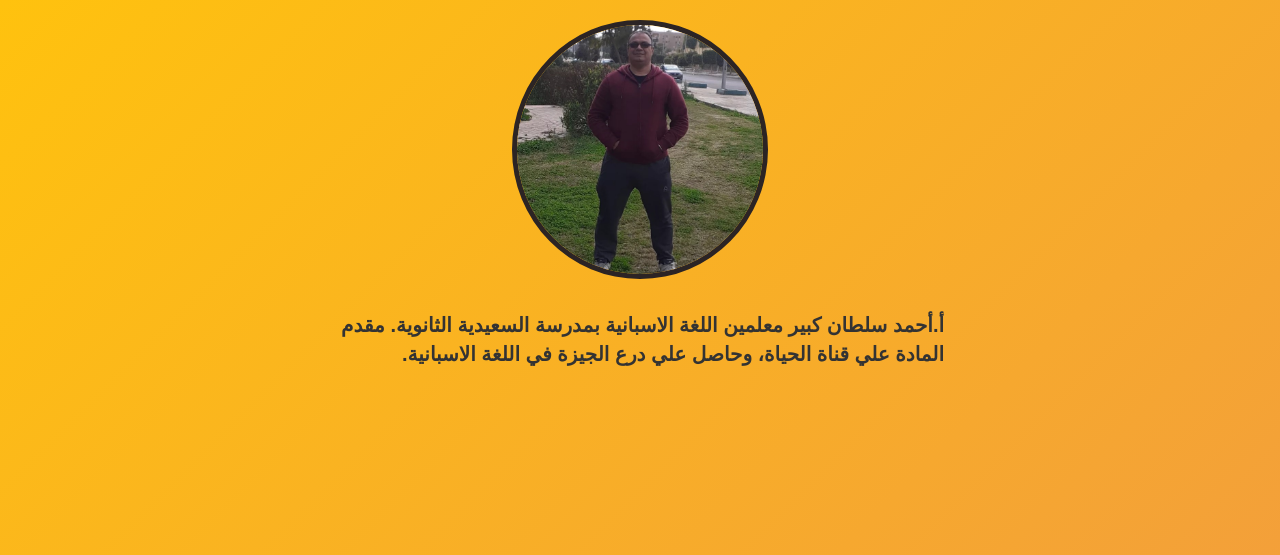
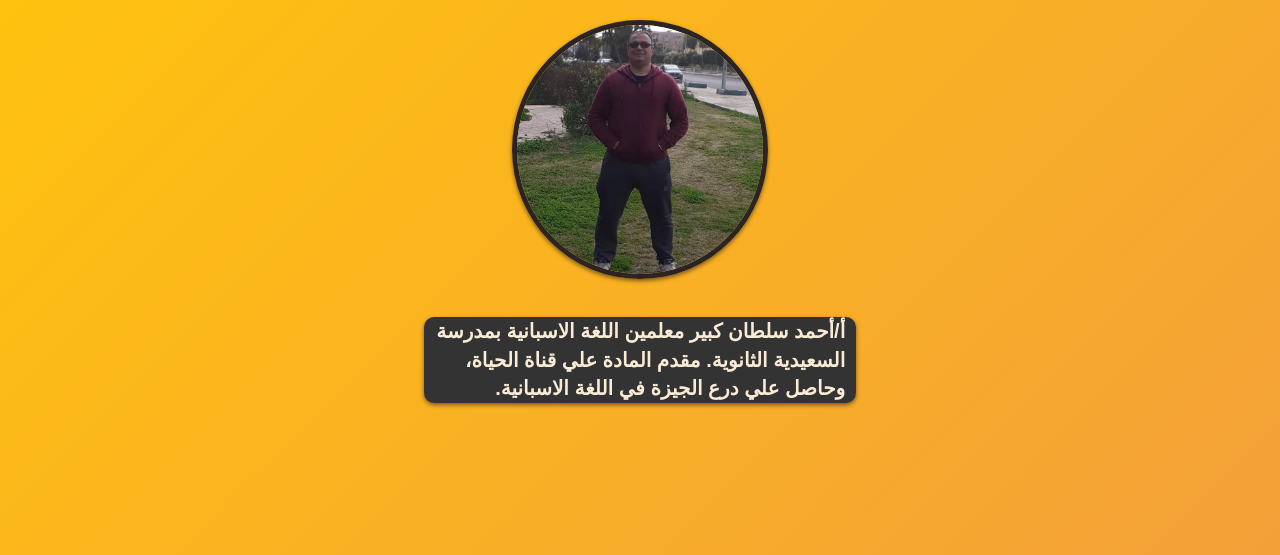
Before and after one commit to M0hamedEzat/SpanishLectureSec3, a plain HTML site: page index.html in a window 1280 px wide. Shown: the top 555 px of the page. Drawn offline with nearby package versions, Linux system fonts and the light colour scheme.

Commit message:
added a few things

```diff
--- a/index.html
+++ b/index.html
@@ -20,8 +20,8 @@
 
   <main>
     <section id="brief" class="text-center">
-      <p class ="pbreif">أ.أحمد سلطان كبير معلمين اللغة الاسبانية بمدرسة السعيدية الثانوية. مقدم المادة علي قناة الحياة، وحاصل علي درع الجيزة في اللغة الاسبانية.</p>
-
+      <div class="box">
+      <p class ="pbrief">أ/أحمد سلطان كبير معلمين اللغة الاسبانية بمدرسة السعيدية الثانوية. مقدم المادة علي قناة الحياة، وحاصل علي درع الجيزة في اللغة الاسبانية.</p></div>
     </section>
 
     <section id="lecture">
--- a/style/style.css
+++ b/style/style.css
@@ -14,10 +14,17 @@ header {
 
 #headphoto {
   width: 20vw;
-  border-radius: 100%;
+  border-radius: 50%;
   margin-bottom: 3%;
   border: 5px solid #2c2424;
+  box-shadow: 0 2px 4px rgba(0, 0, 0, 0.5);
+  transition: transform 0.5s ease-in-out;
+
 }
+#headphoto:hover {
+  transform: scale(1.1); /* Increase the size on hover */
+}
+
 
 @media (max-width: 768px) {
   #headphoto {
@@ -35,13 +42,38 @@ header {
   margin-bottom: 10%;
   margin-top: 5%;
   font-weight: bold;
+    padding: 20px;
+
+
+}
+.box {
+  background-color: #333333;
+  width: 60%;
+  margin: 0 auto; /* Center the box horizontally */
+  box-shadow: 0 2px 4px rgba(0, 0, 0, 0.5);
+  border-radius: 10px;
 }
 
-.pbreif {
-  width: 80%;
+@media (max-width: 768px) {
+  .box {
+    width: 90%; /* Adjust the width for smaller screens */
+  }
+}
+
+.pbrief {
+  width: 95%;
   direction: rtl;
   text-align: right;
+  color:antiquewhite;
+  margin: 0 auto; /* Center the text within the box */
 }
+
+@media (max-width: 768px) {
+  .pbrief {
+    width: 100%; /* Adjust the width for smaller screens */
+  }
+}
+
 
 .container {
   max-width: 800px;
@@ -53,6 +85,7 @@ h1, h2 {
   color: #333333;
   font-weight: bold;
   font-family: 'Courier New', Courier, monospace;
+
 }
 
 section {
```
